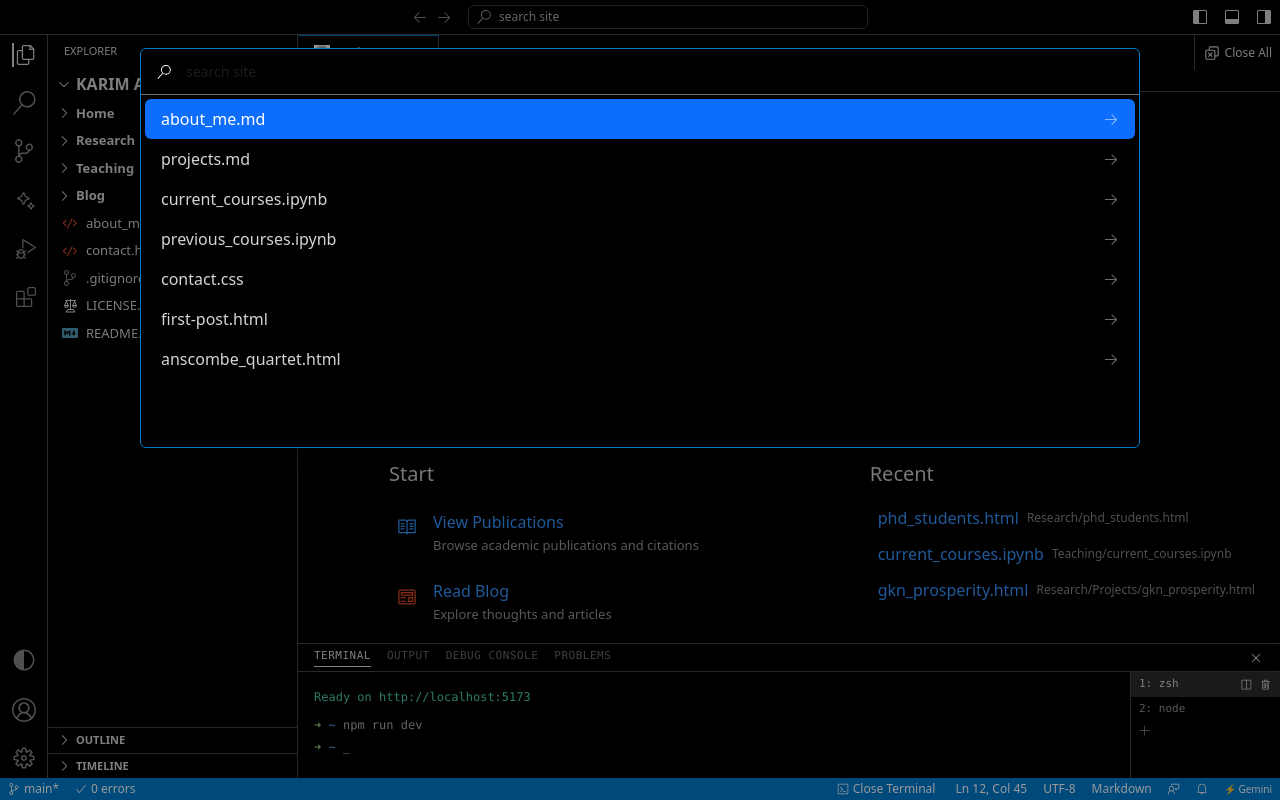
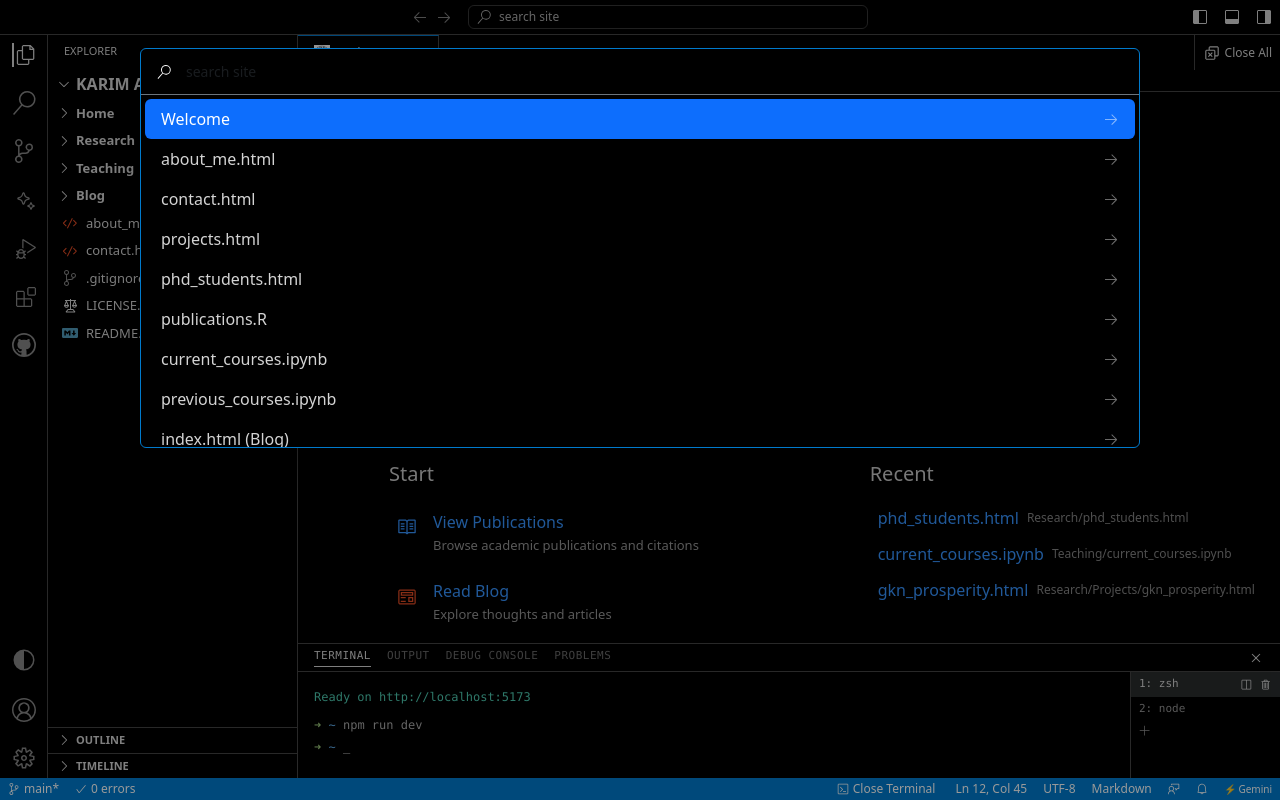
Before and after one commit to kanayai/karim_ai_website, a React (Vite) app: page / in a window 1280 px wide. Both pictures are taken after a click on the icon 23 px from the left and 103 px from the top of the page. Built offline with nearby package versions, Linux system fonts and the light colour scheme.

Commit message:
Update Command Palette options and add GitHub icon to Sidebar

```diff
--- a/src/components/CommandPalette.jsx
+++ b/src/components/CommandPalette.jsx
@@ -7,13 +7,22 @@ const CommandPalette = ({ isOpen, onClose, onNavigate }) => {
     const inputRef = useRef(null);
 
     const files = [
-        { name: 'about_me.md', path: 'about_me.md' },
-        { name: 'projects.md', path: 'projects.md' },
+        { name: 'Welcome', path: 'Welcome' },
+        { name: 'about_me.html', path: 'about_me.html' },
+        { name: 'contact.html', path: 'contact.html' },
+        { name: 'projects.html', path: 'projects.html' },
+        { name: 'phd_students.html', path: 'phd_students.html' },
+        { name: 'publications.R', path: 'publications.R' },
         { name: 'current_courses.ipynb', path: 'current_courses.ipynb' },
         { name: 'previous_courses.ipynb', path: 'previous_courses.ipynb' },
-        { name: 'contact.css', path: 'contact.css' },
-        { name: 'first-post.html', path: 'first-post.html' },
+        { name: 'index.html (Blog)', path: 'index.html' },
+        { name: 'certest.html', path: 'certest.html' },
+        { name: 'gkn_prosperity.html', path: 'gkn_prosperity.html' },
+        { name: 'git-graph', path: 'git-graph' },
+        { name: 'lofi-radio', path: 'lofi-radio' },
+        { name: 'retro_game.exe', path: 'retro_game.exe' },
         { name: 'anscombe_quartet.html', path: 'anscombe_quartet.html' },
+        { name: 'LICENSE.txt', path: 'LICENSE.txt' },
     ];
 
     const filteredFiles = files.filter(file =>
--- a/src/components/Sidebar.jsx
+++ b/src/components/Sidebar.jsx
@@ -1,5 +1,5 @@
 import React, { useState } from 'react';
-import { VscFiles, VscSearch, VscSourceControl, VscDebugAlt, VscExtensions, VscAccount, VscGear, VscColorMode, VscChevronRight, VscChevronDown, VscLaw, VscEllipsis, VscCode, VscGitMerge, VscRadioTower, VscSparkle } from 'react-icons/vsc';
+import { VscFiles, VscSearch, VscSourceControl, VscDebugAlt, VscExtensions, VscAccount, VscGear, VscColorMode, VscChevronRight, VscChevronDown, VscLaw, VscEllipsis, VscCode, VscGitMerge, VscRadioTower, VscSparkle, VscGithub } from 'react-icons/vsc';
 import { FaReact, FaJs, FaMarkdown, FaPython, FaHtml5 } from 'react-icons/fa';
 import CopilotChat from './CopilotChat';
 
@@ -145,6 +145,12 @@ const Sidebar = ({ activeFile, setActiveFile, theme, toggleTheme, onSearchClick
                         style={{ cursor: 'pointer', borderLeft: activeView === 'extensions' ? '2px solid var(--vscode-text)' : '2px solid transparent', paddingLeft: '2px' }}
                         onClick={() => setActiveView('extensions')}
                         title="Extensions"
+                    />
+                    <VscGithub
+                        size={24}
+                        style={{ cursor: 'pointer' }}
+                        onClick={() => window.open('https://github.com/kanayai/karim_ai_website', '_blank')}
+                        title="GitHub Repository"
                     />
                 </div>
                 <div className="d-flex flex-column gap-4 align-items-center">
```
Also changed, not shown: 1 other file (tests, documents, lock files or other folders).
